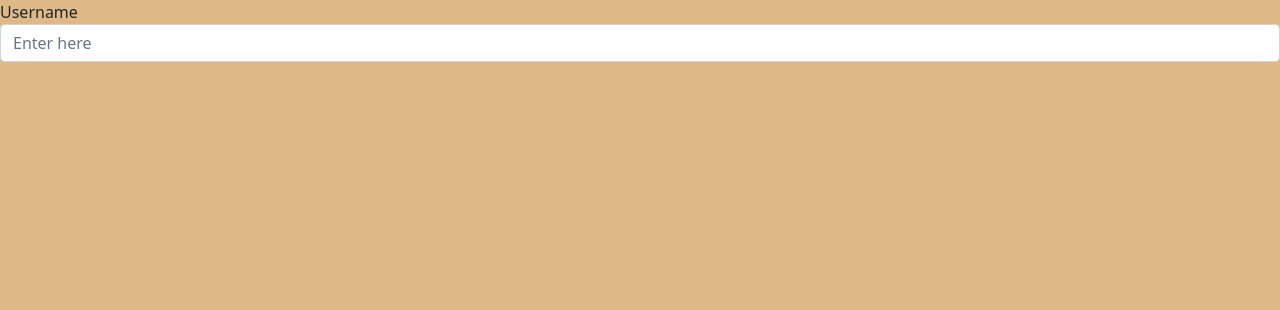
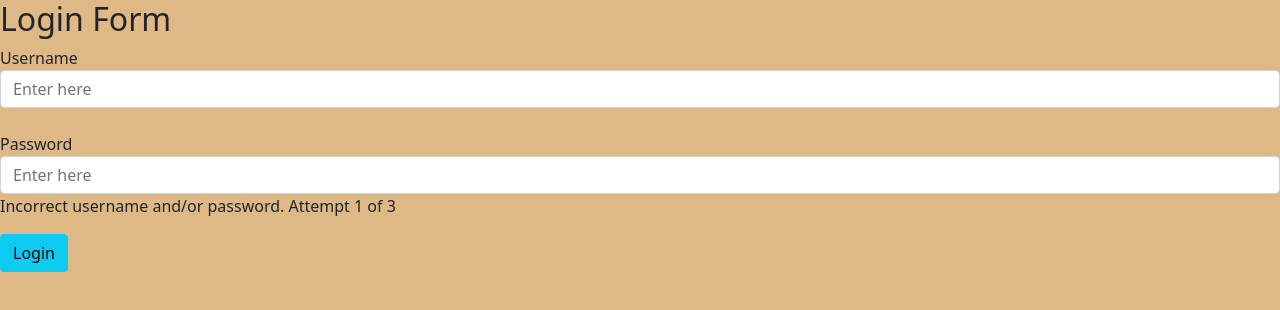
Before and after one commit to sundae-wenzdae-paragas/Q4-Practice-4, a plain HTML site: page index.html in a window 1280 px wide. Drawn offline with nearby package versions, Linux system fonts and the light colour scheme.

Commit message:
Update index.html

```diff
--- a/index.html
+++ b/index.html
@@ -15,11 +15,51 @@
 
 </head>
 <body>
+    <h2>Login Form</h2>
     <form>
         <label for="">Username</label>
             <br>
-            <input type="text" id="uname" class="form-control" placeholder="Enter here" required>
+            <input type="text" id="uname" class="form-control" placeholder="Enter here" required><br>
+
+            <label for="pwd">Password</label>
             <br>
+            <input type="password" id="pwd" class="form-control" placeholder="Enter here" required>
+
+            <p id="display"></p>
+            <input type="button" name="button" id="loginBTN" value="Login" class="btn btn-info rounded-5" onclick="authenticate()">
     </form>
+
+    <script>
+        let attempt_counter = 0;
+        function authenticate(){}
+        let username = document.getElementById("uname").value;
+            let pwd = document.getElementById("pwd").value;
+            let granted = "Welcome " + username + "!";
+            let denied = "Access denied. Account locked after 3 attempts!";
+
+            while (attempt_counter < 3) {
+        if (username === "mrbeast67" && pwd === "12345678") {
+            alert(granted);
+            attempt_counter = 0; // reset attempts after successful login
+            document.getElementById("display").innerHTML = "";
+            window.location.href = "dashboard.html";
+
+            break; // stop loop
+        }
+
+        else {
+            attempt_counter++;
+            document.getElementById("display").innerHTML =
+                "Incorrect username and/or password. Attempt " + attempt_counter + " of 3 ";
+            break; // stop loop for this click
+        }
+
+    if (attempt_counter >= 3) {
+                alert(denied);
+                document.getElementById("loginBTN").disabled = true; // disable button
+            }
+        }
+    </script>
+
 </body>
 </html>
```
